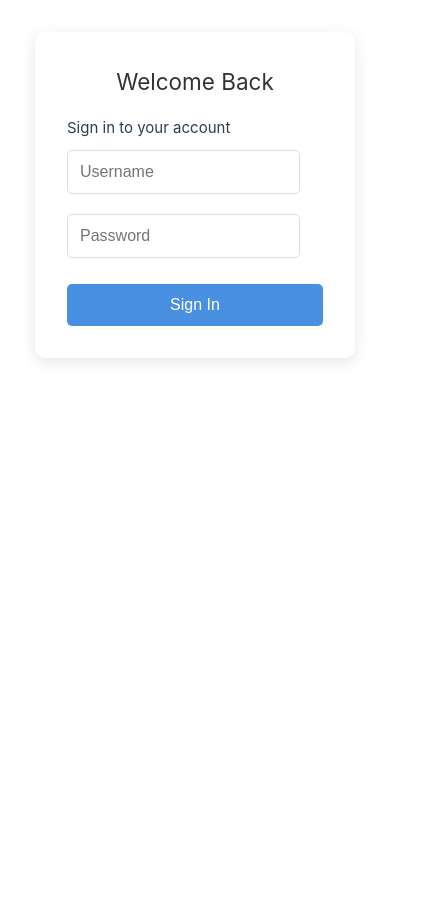
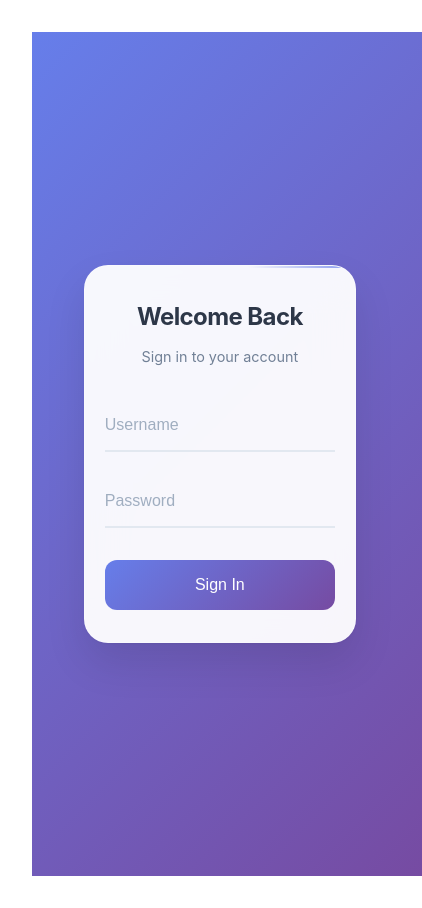
Before and after one commit to BharatwaleJain/color, a Vue app: page / in a window 390 px wide. Shown: the whole page, 422 px wide, since content can reach past the window. Before the commit the page ends 844 px from the top, so only its background shows below. Built offline with nearby package versions, Linux system fonts and the light colour scheme; what vue-sweetalert2 would draw is missing.

Commit message:
fix: improve login ui

```diff
--- a/src/App.vue
+++ b/src/App.vue
@@ -124,75 +124,203 @@ async function login() {
 
 <style scoped>
 .app {
+  height: 100vh;
+  width: 100vw;
+  background: linear-gradient(135deg, #667eea 0%, #764ba2 100%);
   display: flex;
   justify-content: center;
   align-items: center;
-  flex-direction: column;
-  gap: 2rem;
+  padding: 1rem;
+  position: relative;
+  overflow: hidden;
+}
+.app::before {
+  content: '';
+  position: absolute;
+  top: 0;
+  left: 0;
+  right: 0;
+  bottom: 0;
+  pointer-events: none;
+}
+.login-container {
+  animation: fadeInUp 0.8s ease-out;
+  width: 80%;
+  max-width: 500px;
 }
 .login-form {
+  background: rgba(255, 255, 255, 0.95);
+  backdrop-filter: blur(20px);
+  border: 1px solid rgba(255, 255, 255, 0.2);
+  padding: 3rem 2.5rem;
+  border-radius: 24px;
+  box-shadow:
+    0 20px 40px rgba(0, 0, 0, 0.1),
+    0 1px 3px rgba(0, 0, 0, 0.05);
+  position: relative;
+  overflow: hidden;
+}
+.login-form::before {
+  content: '';
+  position: absolute;
+  top: 0;
+  left: -100%;
+  width: 100%;
+  height: 2px;
+  background: linear-gradient(90deg, transparent, #667eea, transparent);
+  animation: shimmer 2s infinite;
+}
+.login-header {
+  text-align: center;
+  margin-bottom: 2rem;
+}
+.logo-circle {
+  width: 60px;
+  height: 60px;
+  background: linear-gradient(135deg, #667eea, #764ba2);
+  border-radius: 50%;
   display: flex;
-  flex-direction: column;
-  width: 320px;
-  background-color: #ffffff;
-  padding: 2rem;
-  border-radius: 10px;
-  box-shadow: 0 4px 15px rgba(0, 0, 0, 0.1);
+  align-items: center;
+  justify-content: center;
+  margin: 0 auto 1.5rem;
+  color: white;
+  animation: pulse 2s infinite;
 }
-.login-form h2 {
-  margin-bottom: 1rem;
-  text-align: center;
-  color: #333;
+.login-header h2 {
+  font-size: 2rem;
+  font-weight: 700;
+  color: #2d3748;
+  margin: 0 0 0.5rem 0;
+  letter-spacing: -0.025em;
 }
-.login-form input {
-  margin: 10px 0;
-  padding: 12px;
-  border: 1px solid #ddd;
-  border-radius: 5px;
-  font-size: 16px;
-  transition: border-color 0.3s ease, box-shadow 0.3s ease;
+.login-header p {
+  color: #718096;
+  font-size: 0.9rem;
+  margin: 0;
 }
-.login-form input:focus {
+.form-group {
+  margin-bottom: 2rem;
+}
+.input-container {
+  position: relative;
+  margin-bottom: 1.5rem;
+}
+.form-input {
+  width: 100%;
+  padding: 1rem 0 1rem 0;
+  font-size: 1rem;
+  border: none;
+  border-bottom: 2px solid #e2e8f0;
+  background: transparent;
+  transition: all 0.3s cubic-bezier(0.4, 0, 0.2, 1);
+  color: #2d3748;
+}
+.form-input:focus {
   outline: none;
-  border-color: #4a90e2;
-  box-shadow: 0 0 8px rgba(74, 144, 226, 0.2);
+  border-bottom-color: #667eea;
 }
-.login-form button {
-  margin-top: 1rem;
-  padding: 12px;
-  background-color: #4a90e2;
+.form-input::placeholder {
+  color: #a0aec0;
+  transition: all 0.3s ease;
+}
+.form-input:focus::placeholder {
+  transform: translateY(-2px);
+  font-size: 0.85rem;
+  color: #667eea;
+}
+.input-line {
+  position: absolute;
+  bottom: 0;
+  left: 0;
+  width: 0;
+  height: 2px;
+  background: linear-gradient(90deg, #667eea, #764ba2);
+  transition: width 0.3s cubic-bezier(0.4, 0, 0.2, 1);
+}
+.form-input:focus + .input-line {
+  width: 100%;
+}
+.login-btn {
+  width: 100%;
+  padding: 1rem;
+  background: linear-gradient(135deg, #667eea 0%, #764ba2 100%);
   color: white;
   border: none;
-  border-radius: 5px;
-  font-size: 16px;
+  border-radius: 12px;
+  font-size: 1rem;
+  font-weight: 600;
   cursor: pointer;
-  transition: background-color 0.3s ease;
+  position: relative;
+  overflow: hidden;
+  transition: all 0.3s cubic-bezier(0.4, 0, 0.2, 1);
+  transform: translateY(0);
 }
-.login-form button:hover {
-  background-color: #357abd;
+.login-btn:hover {
+  transform: translateY(-2px);
+  box-shadow: 0 10px 25px rgba(102, 126, 234, 0.4);
+}
+.login-btn:active {
+  transform: translateY(0);
+}
+.login-btn span {
+  position: relative;
+  z-index: 2;
+}
+.btn-ripple {
+  position: absolute;
+  top: 50%;
+  left: 50%;
+  width: 0;
+  height: 0;
+  border-radius: 50%;
+  background: rgba(255, 255, 255, 0.3);
+  transform: translate(-50%, -50%);
+  transition: width 0.6s, height 0.6s;
+}
+.login-btn:active .btn-ripple {
+  width: 300px;
+  height: 300px;
 }
 .router-container {
-  height: 100vh;
   padding: 1rem;
   justify-content: center;
+  flex-direction: column;
 }
-.logout-container {
-  display: flex;
-  justify-content: center;
-  margin-bottom: 1rem;
+@keyframes fadeInUp {
+  from {
+    opacity: 0;
+    transform: translate3d(0, 40px, 0);
+  }
+  to {
+    opacity: 1;
+    transform: translate3d(0, 0, 0);
+  }
 }
-.logout-button {
-  padding: 8px 16px;
-  background-color: #e74c3c;
-  border: none;
-  color: white;
-  font-weight: bold;
-  border-radius: 5px;
-  cursor: pointer;
-  transition: background-color 0.3s ease;
-  margin-bottom: 1rem;
+@keyframes shimmer {
+  0% { left: -100%; }
+  100% { left: 100%; }
 }
-.logout-button:hover {
-  background-color: #c0392b;
+@keyframes pulse {
+  0%, 100% { transform: scale(1); }
+  50% { transform: scale(1.05); }
+}
+@media (max-width: 768px) {
+  .login-form {
+    padding: 2rem 1.5rem;
+    width: 95%;
+    max-width: none;
+  }
+  .login-header h2 {
+    font-size: 1.75rem;
+  }
+}
+@media (max-width: 480px) {
+  .login-form {
+    padding: 2rem 1.25rem;
+    width: 95%;
+  }
+  .login-header h2 {
+    font-size: 1.5rem;
+  }
 }
 </style>
```
